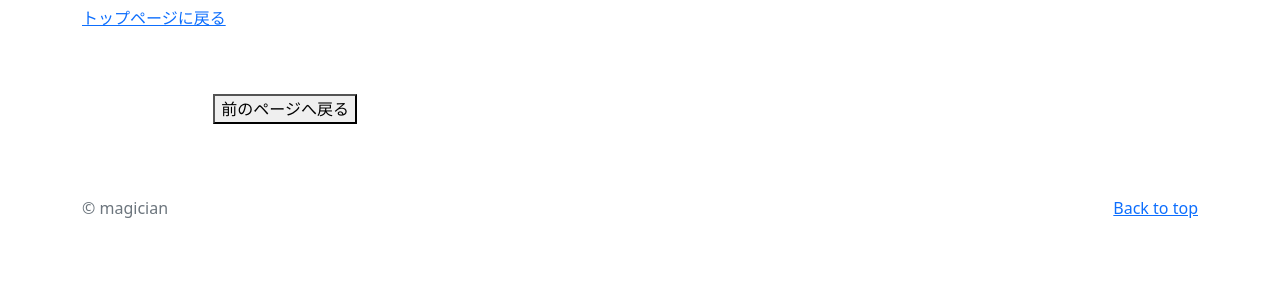
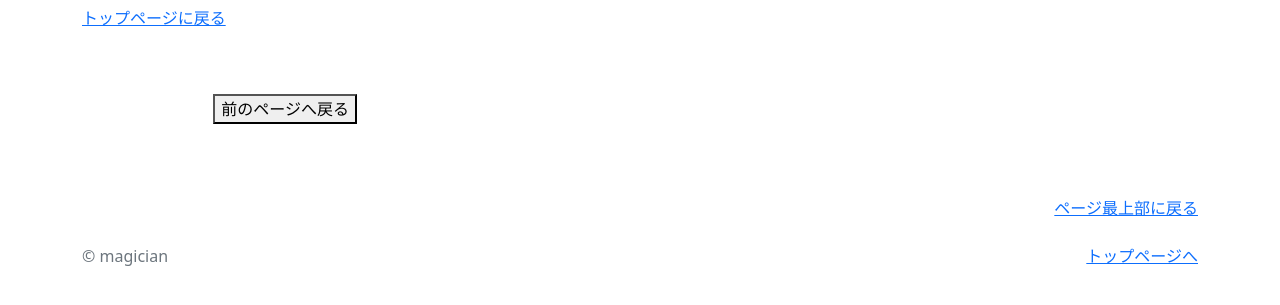
Before and after one commit to VCtoyohitotakeuchi/Picsta_Project3, a Django app: page /password_reset/ in a window 1280 px wide. Shown: the part 267-572 px from the top of the page. Run offline with Django 4.2, Linux system fonts and the light colour scheme.

Commit message:
枠揃えるのと、ページ上部へボタン追加

```diff
--- a/photo/templates/base.html
+++ b/photo/templates/base.html
@@ -103,7 +103,12 @@
 <footer class="text-muted py-5">
   <div class="container">
     <p class="float-end mb-1">
-      <a href="{% url 'photo:index' %}">Back to top</a>
+      <a href="#">ページ最上部に戻る</a>
+    </p>
+    <br>
+    <br>
+    <p class="float-end mb-1">
+      <a href="{% url 'photo:index' %}">トップページへ</a>
     </p>
     <p class="mb-1"> &copy; magician</p>
     <!--この行削除p class="mb-0">New to Bootstrap? <a href="/">Visit the homepage</a> or read our <a href="../getting-started/introduction/">getting started guide</a>.</p-->
--- a/photo/templates/photos_list.html
+++ b/photo/templates/photos_list.html
@@ -64,6 +64,8 @@
             <!--titleフィールドを出力-->
             {% if record.title %}
             {{record.title}}
+            {% else %}
+            <br>
             {% endif %}
 
               </p>
```
